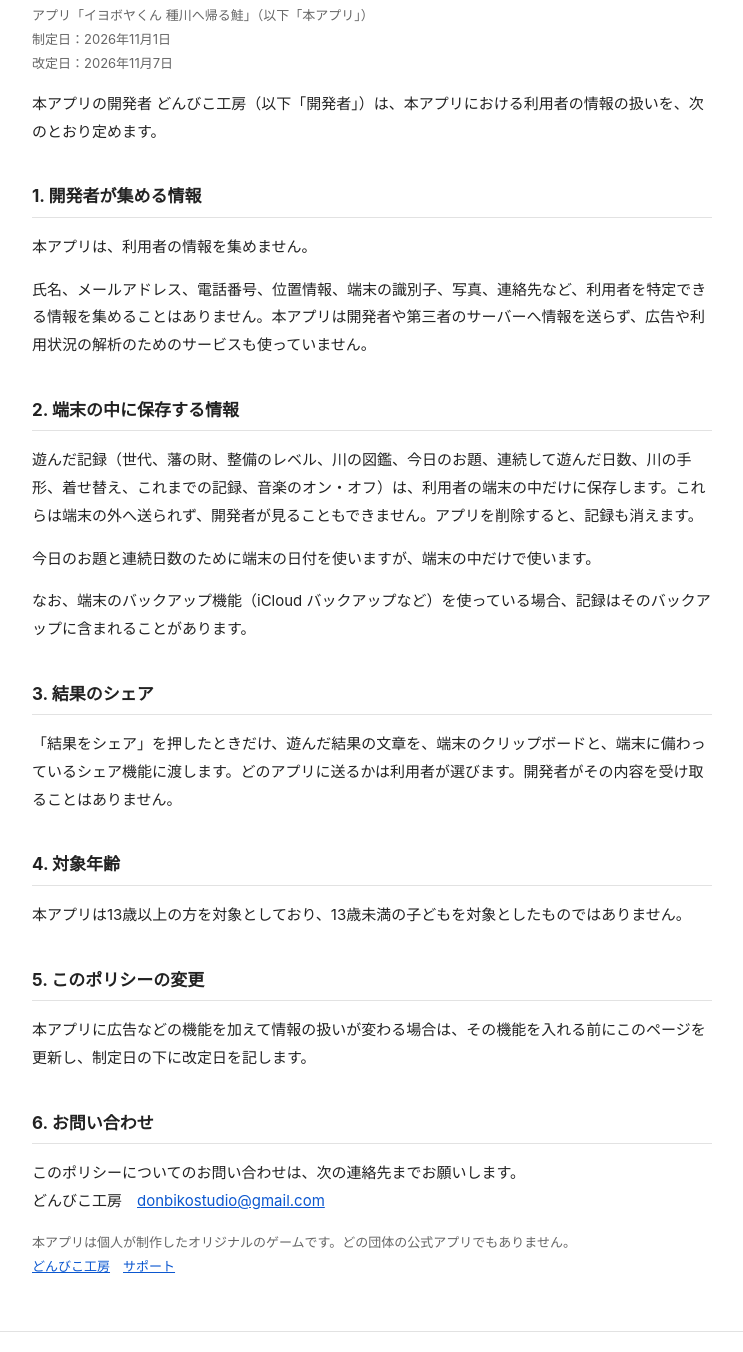
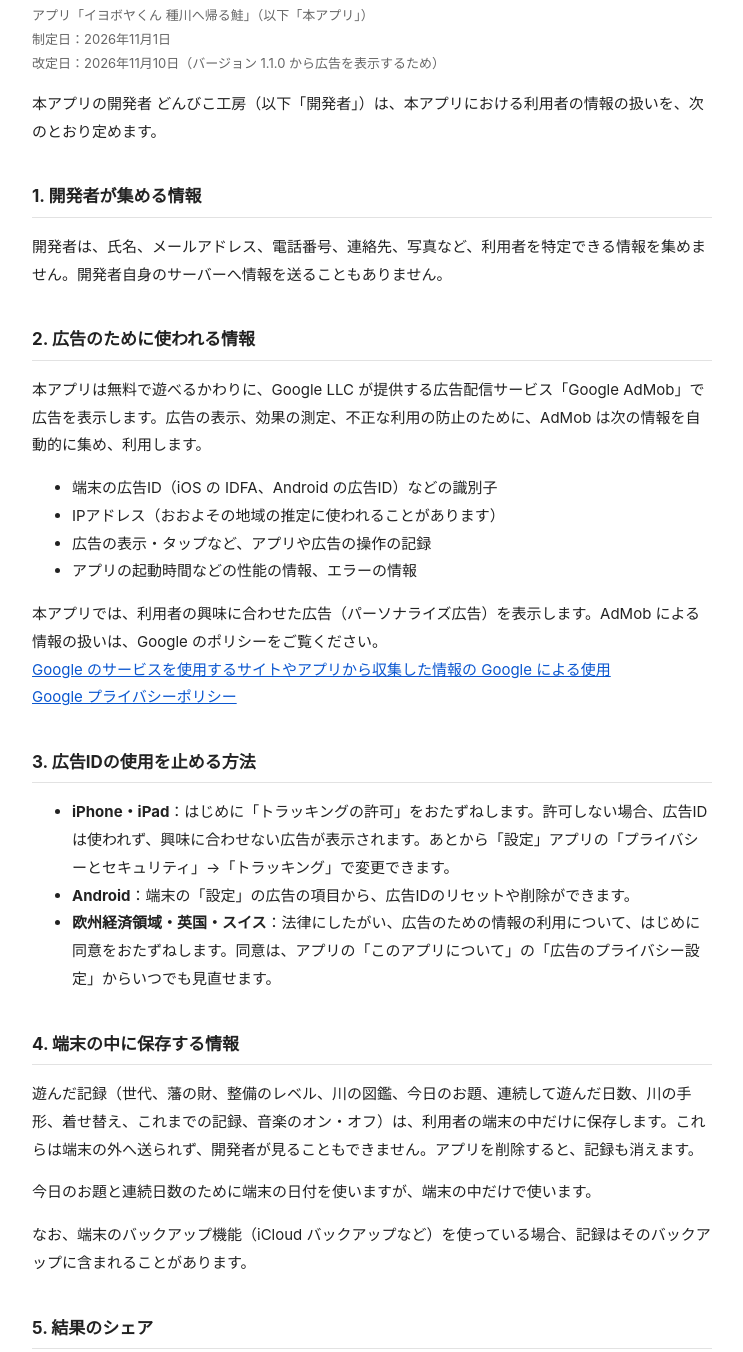
Before and after one commit to donbikostudio/donbikostudio.github.io, a plain HTML site: page iyoboya/privacy.html in a window 1280 px wide. Shown: the part 128-1480 px from the top of the page, without its empty margins (268-1011 px from the left). Drawn offline with Linux system fonts and the light colour scheme.

Commit message:
Add files via upload

```diff
--- a/iyoboya/privacy.html
+++ b/iyoboya/privacy.html
@@ -19,29 +19,47 @@ footer div{max-width:680px;margin:0 auto;padding:16px;color:var(--sub);font-size
 <header class="site"><a href="../">どんびこ工房</a></header>
 <main>
   <h1>プライバシーポリシー</h1>
-  <p class="meta">アプリ「イヨボヤくん 種川へ帰る鮭」（以下「本アプリ」）<br>制定日：2026年11月1日<br>改定日：2026年11月7日</p>
+  <p class="meta">アプリ「イヨボヤくん 種川へ帰る鮭」（以下「本アプリ」）<br>制定日：2026年11月1日<br>改定日：2026年11月10日（バージョン 1.1.0 から広告を表示するため）</p>
 
   <p>本アプリの開発者 どんびこ工房（以下「開発者」）は、本アプリにおける利用者の情報の扱いを、次のとおり定めます。</p>
 
   <h2>1. 開発者が集める情報</h2>
-  <p>本アプリは、利用者の情報を集めません。</p>
-  <p>氏名、メールアドレス、電話番号、位置情報、端末の識別子、写真、連絡先など、利用者を特定できる情報を集めることはありません。本アプリは開発者や第三者のサーバーへ情報を送らず、広告や利用状況の解析のためのサービスも使っていません。</p>
+  <p>開発者は、氏名、メールアドレス、電話番号、連絡先、写真など、利用者を特定できる情報を集めません。開発者自身のサーバーへ情報を送ることもありません。</p>
 
-  <h2>2. 端末の中に保存する情報</h2>
+  <h2>2. 広告のために使われる情報</h2>
+  <p>本アプリは無料で遊べるかわりに、Google LLC が提供する広告配信サービス「Google AdMob」で広告を表示します。広告の表示、効果の測定、不正な利用の防止のために、AdMob は次の情報を自動的に集め、利用します。</p>
+  <ul>
+    <li>端末の広告ID（iOS の IDFA、Android の広告ID）などの識別子</li>
+    <li>IPアドレス（おおよその地域の推定に使われることがあります）</li>
+    <li>広告の表示・タップなど、アプリや広告の操作の記録</li>
+    <li>アプリの起動時間などの性能の情報、エラーの情報</li>
+  </ul>
+  <p>本アプリでは、利用者の興味に合わせた広告（パーソナライズ広告）を表示します。AdMob による情報の扱いは、Google のポリシーをご覧ください。<br>
+    <a href="https://policies.google.com/technologies/partner-sites?hl=ja" target="_blank" rel="noopener">Google のサービスを使用するサイトやアプリから収集した情報の Google による使用</a><br>
+    <a href="https://policies.google.com/privacy?hl=ja" target="_blank" rel="noopener">Google プライバシーポリシー</a></p>
+
+  <h2>3. 広告IDの使用を止める方法</h2>
+  <ul>
+    <li><b>iPhone・iPad</b>：はじめに「トラッキングの許可」をおたずねします。許可しない場合、広告IDは使われず、興味に合わせない広告が表示されます。あとから「設定」アプリの「プライバシーとセキュリティ」→「トラッキング」で変更できます。</li>
+    <li><b>Android</b>：端末の「設定」の広告の項目から、広告IDのリセットや削除ができます。</li>
+    <li><b>欧州経済領域・英国・スイス</b>：法律にしたがい、広告のための情報の利用について、はじめに同意をおたずねします。同意は、アプリの「このアプリについて」の「広告のプライバシー設定」からいつでも見直せます。</li>
+  </ul>
+
+  <h2>4. 端末の中に保存する情報</h2>
   <p>遊んだ記録（世代、藩の財、整備のレベル、川の図鑑、今日のお題、連続して遊んだ日数、川の手形、着せ替え、これまでの記録、音楽のオン・オフ）は、利用者の端末の中だけに保存します。これらは端末の外へ送られず、開発者が見ることもできません。アプリを削除すると、記録も消えます。</p>
   <p>今日のお題と連続日数のために端末の日付を使いますが、端末の中だけで使います。</p>
   <p>なお、端末のバックアップ機能（iCloud バックアップなど）を使っている場合、記録はそのバックアップに含まれることがあります。</p>
 
-  <h2>3. 結果のシェア</h2>
+  <h2>5. 結果のシェア</h2>
   <p>「結果をシェア」を押したときだけ、遊んだ結果の文章を、端末のクリップボードと、端末に備わっているシェア機能に渡します。どのアプリに送るかは利用者が選びます。開発者がその内容を受け取ることはありません。</p>
 
-  <h2>4. 対象年齢</h2>
+  <h2>6. 対象年齢</h2>
   <p>本アプリは13歳以上の方を対象としており、13歳未満の子どもを対象としたものではありません。</p>
 
-  <h2>5. このポリシーの変更</h2>
-  <p>本アプリに広告などの機能を加えて情報の扱いが変わる場合は、その機能を入れる前にこのページを更新し、制定日の下に改定日を記します。</p>
+  <h2>7. このポリシーの変更</h2>
+  <p>本アプリの機能や使う広告サービスを変えて情報の扱いが変わる場合は、このページを更新し、制定日の下に改定日を記します。</p>
 
-  <h2>6. お問い合わせ</h2>
+  <h2>8. お問い合わせ</h2>
   <p>このポリシーについてのお問い合わせは、次の連絡先までお願いします。<br>どんびこ工房　<a href="mailto:donbikostudio@gmail.com">donbikostudio@gmail.com</a></p>
 
   <p class="meta">本アプリは個人が制作したオリジナルのゲームです。どの団体の公式アプリでもありません。<br><a href="../">どんびこ工房</a>　<a href="support.html">サポート</a></p>
```
